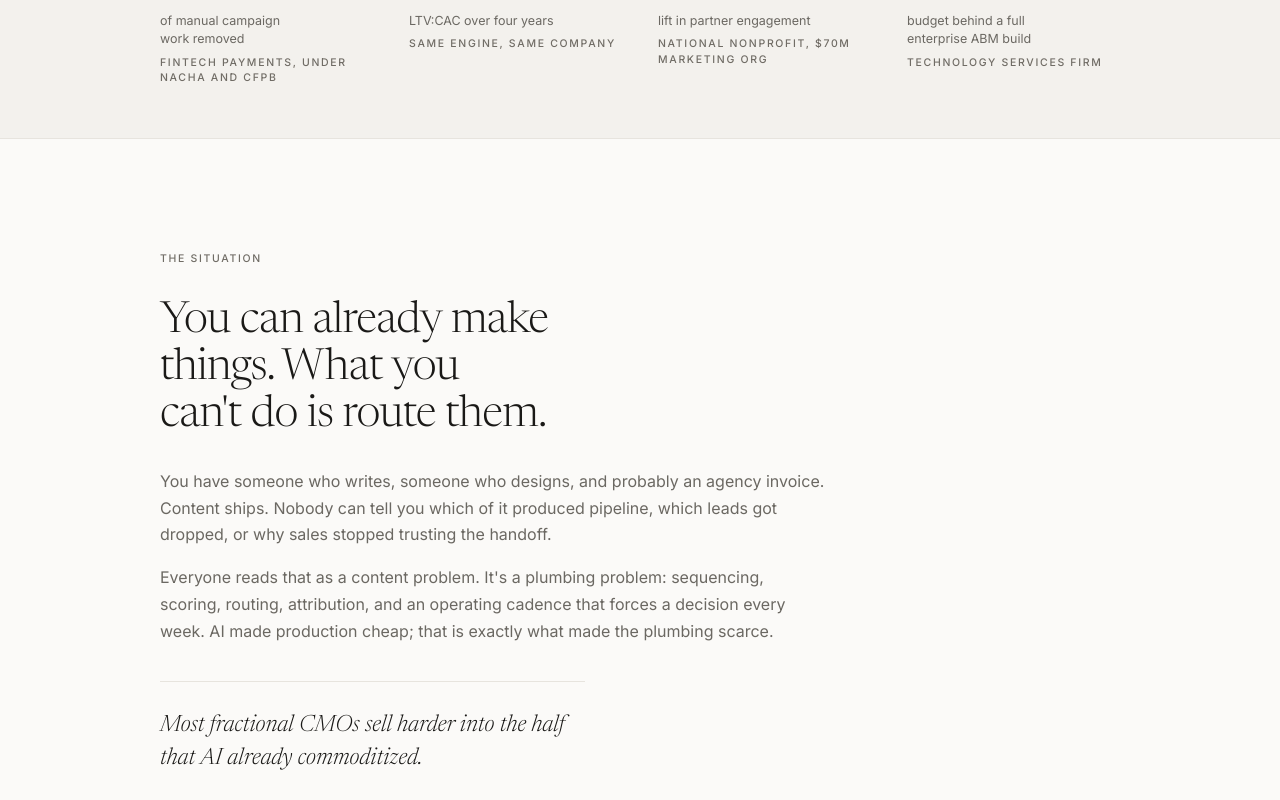
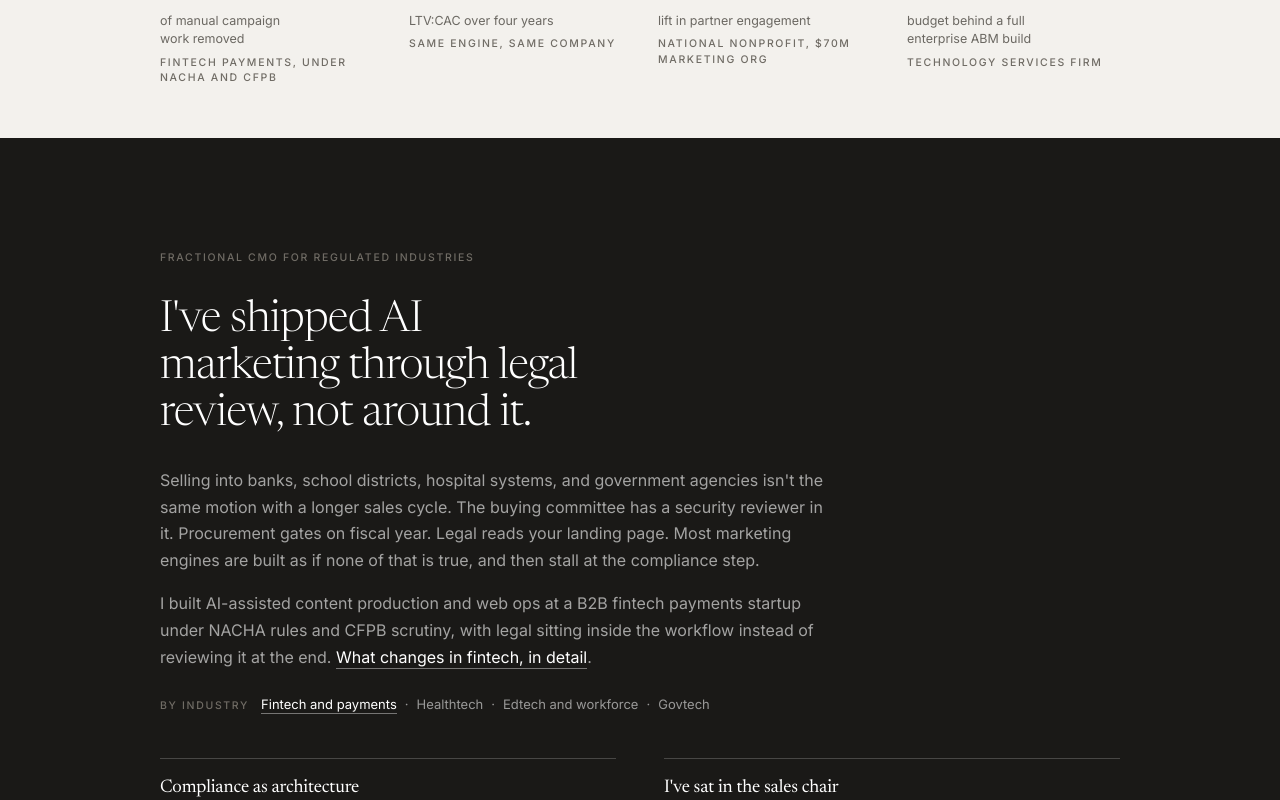
Before and after one commit to neelythomson/neelythomson-site, a Next.js app: page / in a window 1280 px wide. Shown: the part 880-1680 px from the top of the page. Built offline with nearby package versions, Linux system fonts and the light colour scheme.

Commit message:
Title tag, meta, Person schema as fractional CMO for regulated industries; Regulated section moved to second on the homepage

```diff
--- a/src/app/layout.tsx
+++ b/src/app/layout.tsx
@@ -20,9 +20,9 @@ const inter = localFont({
 });
 import "./globals.css";
 
-const TITLE = "Neely Thomson | Fractional CMO, The Marketing Engine";
+const TITLE = "Neely Thomson | Fractional CMO for Regulated Industries";
 const DESCRIPTION =
-  "I build the marketing engine. Your team runs it. A 90-day fractional CMO engagement for B2B software selling to regulated buyers. Diagnostic: two weeks, $7,500.";
+  "Fractional CMO for regulated industries: fintech, healthtech, edtech, govtech. I build the marketing engine, with compliance inside the workflow, and your team runs it. Diagnostic: two weeks, $7,500.";
 
 export const metadata: Metadata = {
   title: TITLE,
@@ -34,6 +34,8 @@ export const metadata: Metadata = {
     "B2B SaaS fractional CMO",
     "fintech fractional CMO",
     "regulated industry marketing",
+    "fractional CMO regulated industries",
+    "healthtech fractional CMO",
     "AI marketing consultant",
     "GTM strategy consultant",
     "demand generation",
@@ -50,7 +52,7 @@ export const metadata: Metadata = {
   openGraph: {
     title: TITLE,
     description:
-      "I build the marketing engine. Your team runs it. A 90-day fixed-scope build, handed to your team. Starts with a two-week Diagnostic, $7,500.",
+      "Fractional CMO for regulated industries. I build the marketing engine, with compliance inside the workflow, and your team runs it. Starts with a two-week Diagnostic, $7,500.",
     url: "https://neelythomson.com",
     siteName: "Neely Thomson",
     locale: "en_US",
@@ -60,7 +62,7 @@ export const metadata: Metadata = {
     card: "summary_large_image",
     title: TITLE,
     description:
-      "I build the marketing engine. Your team runs it. A 90-day fixed-scope build for B2B software companies.",
+      "Fractional CMO for regulated industries. I build the marketing engine. Your team runs it.",
     creator: "@neelythomson",
   },
   robots: {
@@ -88,9 +90,9 @@ const jsonLd = {
       name: "Neely Thomson",
       url: "https://neelythomson.com",
       image: "https://neelythomson.com/neely-thomson.jpg",
-      jobTitle: "Fractional CMO & Marketing Systems Architect",
+      jobTitle: "Fractional CMO for Regulated Industries",
       description:
-        "Fractional CMO who builds B2B marketing engines in 90 days and hands them to the client's own team. Twenty years in B2B SaaS and fintech, including AI-powered marketing under NACHA and CFPB.",
+        "Fractional CMO for regulated industries: fintech, healthtech, edtech and govtech. Builds B2B marketing engines in 90 days, with compliance review inside the workflow, and hands them to the client's own team. Twenty years in B2B SaaS and fintech, including AI-powered marketing under NACHA and CFPB.",
       knowsAbout: [
         "Fractional CMO",
         "Marketing systems architecture",
@@ -103,6 +105,12 @@ const jsonLd = {
         "Lead Scoring",
         "Marketing Attribution",
         "Fintech Marketing",
+        "Healthtech Marketing",
+        "Edtech Marketing",
+        "Regulated industry marketing",
+        "Marketing compliance review",
+        "NACHA",
+        "CFPB",
         "Sales Alignment",
       ],
       sameAs: [
--- a/src/app/page.tsx
+++ b/src/app/page.tsx
@@ -18,13 +18,13 @@ export default function Home() {
       <Header />
       <main>
         <Hero />
+        <Regulated />
         <Situation />
         <WhoIWorkWith />
         <Engine />
         <Packages />
         <Phases />
         <Keeps />
-        <Regulated />
         <Fit />
         <About />
         <Contact />
```
